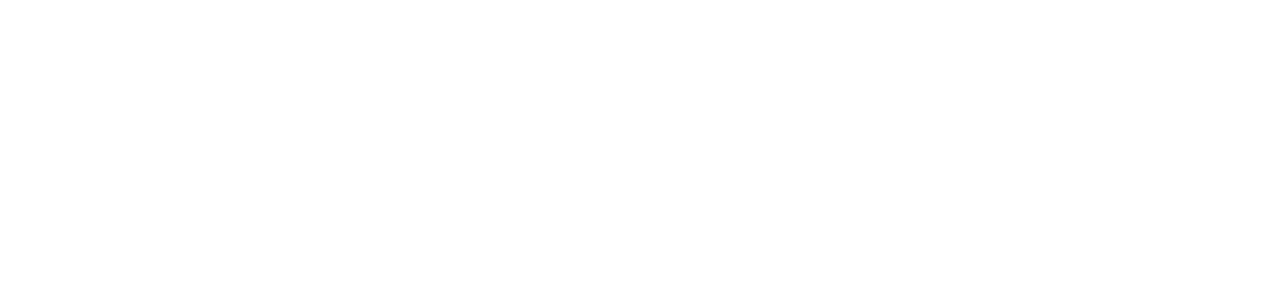
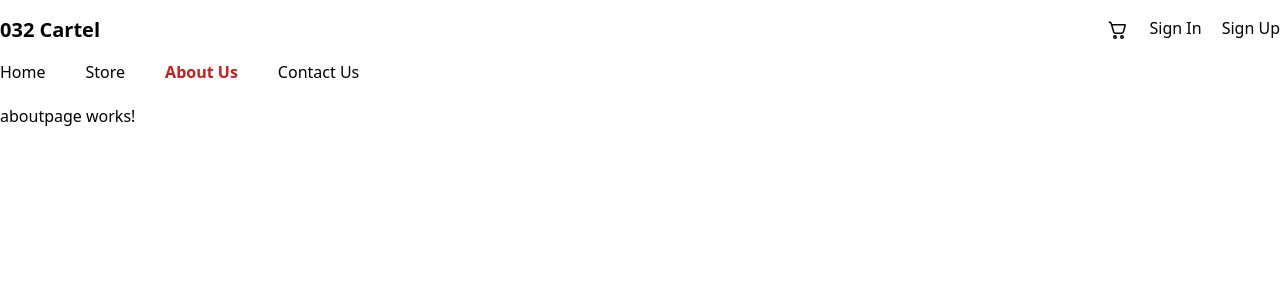
Before and after one commit to lola-emil/032-cartel, an Angular app: page /about in a window 1280 px wide. Before the commit this address led to /. Shown: the top 300 px of the page. Built offline with nearby package versions, Linux system fonts and the light colour scheme.

Commit message:
wildcard page

```diff
--- a/src/app/app.routes.ts
+++ b/src/app/app.routes.ts
@@ -8,6 +8,8 @@
 import { ProfilepageComponent } from './pages/profilepage/profilepage.component';
 import { ProductlistpageComponent } from './pages/admin/products/productlistpage/productlistpage.component';
 import { AddproductpageComponent } from './pages/admin/products/addproductpage/addproductpage.component';
+import { AboutpageComponent } from './pages/aboutpage/aboutpage.component';
+import { InvalidComponent } from './pages/invalid/invalid.component';
 
 const brandName = '032 Cartel';
 
@@ -42,6 +44,16 @@
     component: ProfilepageComponent,
     title: `${brandName} | User Profile`,
   },
+  {
+    path: 'about',
+    component: AboutpageComponent,
+    title: `${brandName} | About Us`,
+  },
+  {
+    path: '**',
+    component: InvalidComponent,
+    title: `${brandName} | 404`,
+  },
 
   //admin pages
   {
--- a/src/app/components/nav/nav.component.html
+++ b/src/app/components/nav/nav.component.html
@@ -6,6 +6,7 @@
   <div class="flex gap-5 ease-out duration-300">
     <a
       routerLink="/cart"
+      routerLinkActive="text-green-500 fill-green-400"
       (mouseenter)="showCartText()"
       (mouseleave)="hideCartText()"
     >
@@ -36,7 +37,11 @@
       }"
     >
       Hello
-      <a routerLink="/profile" class="hover:text-green-500 hover:font-semibold">
+      <a
+        routerLink="/profile"
+        class="hover:text-green-500 hover:font-semibold"
+        routerLinkActive="text-green-500 font-semibold"
+      >
         {{ username }}
       </a>
       <a
@@ -69,10 +74,19 @@
 <!-- nav -->
 <div class="flex container mx-auto mb-5 md:px-0 px-5">
   <div class="md:flex flex-1 gap-10 hidden">
-    <a routerLink="" routerLinkActive="font-bold text-red-700" class="">Home</a>
+    <a
+      routerLink="/"
+      routerLinkActive="font-bold text-red-700"
+      [routerLinkActiveOptions]="{ exact: true }"
+      >Home</a
+    >
     <a routerLink="/store" routerLinkActive="font-bold text-red-700">Store</a>
-    <a routerLink="" routerLinkActive="text-red-700">About Us</a>
-    <a routerLink="" routerLinkActive="text-red-700">Contact Us</a>
+    <a routerLink="/about" routerLinkActive="font-bold text-red-700"
+      >About Us</a
+    >
+    <a routerLink="/contact" routerLinkActive="font-bold text-red-700"
+      >Contact Us</a
+    >
   </div>
 
   <!-- Mogawas ra ni siya kung mogamay ang screen -->
--- a/src/app/components/nav/nav.component.ts
+++ b/src/app/components/nav/nav.component.ts
@@ -1,5 +1,5 @@
 import { Component, OnInit } from '@angular/core';
-import { RouterLink } from '@angular/router';
+import { RouterLink, RouterLinkActive } from '@angular/router';
 import { NgIf, NgClass } from '@angular/common';
 import { JwtService } from '../../service/JwtService';
 import { UserService } from '../../repository/user/user.service';
@@ -7,7 +7,7 @@
 @Component({
   selector: 'app-nav',
   standalone: true,
-  imports: [RouterLink, NgIf, NgClass],
+  imports: [RouterLink, NgIf, NgClass, RouterLinkActive],
   templateUrl: './nav.component.html',
   styleUrl: './nav.component.css',
 })
--- a/src/app/pages/aboutpage/aboutpage.component.html
+++ b/src/app/pages/aboutpage/aboutpage.component.html
@@ -1 +1,2 @@
+<app-nav></app-nav>
 <p>aboutpage works!</p>
--- /dev/null
+++ b/src/app/pages/invalid/invalid.component.html
@@ -0,0 +1,15 @@
+<app-nav></app-nav>
+<div class="text-center items-center grid row-span-3 mt-36 space-y-5">
+  <span class="text-red-900 font-extrabold text-4xl animate-bounce"
+    >404 Page Not Found</span
+  >
+  <span
+    >The page you're looking for is not available. <br />
+    :\ Ayaw pangitaa ang wala.</span
+  >
+  <u>
+    <a routerLink="/" class="hover:text-red-700 hover:font-semibold"
+      >Go back to homepage</a
+    ></u
+  >
+</div>
```
Also changed, not shown: src/app/pages/aboutpage/aboutpage.component.ts (+4 -5 lines), src/app/pages/invalid/invalid.component.ts (added, +11 -0 lines), src/app/pages/invalid/invalid.component.css (added), 1 other file (tests, documents, lock files or other folders).
